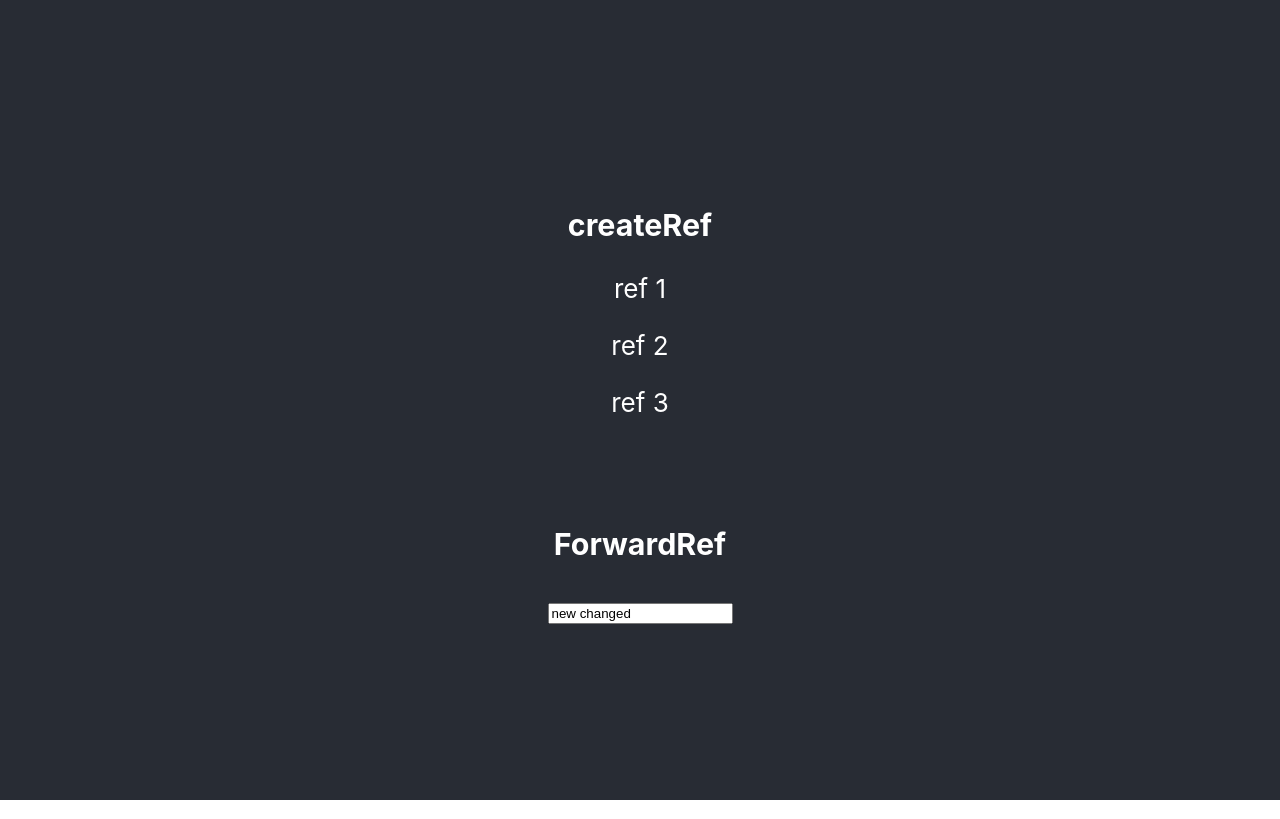
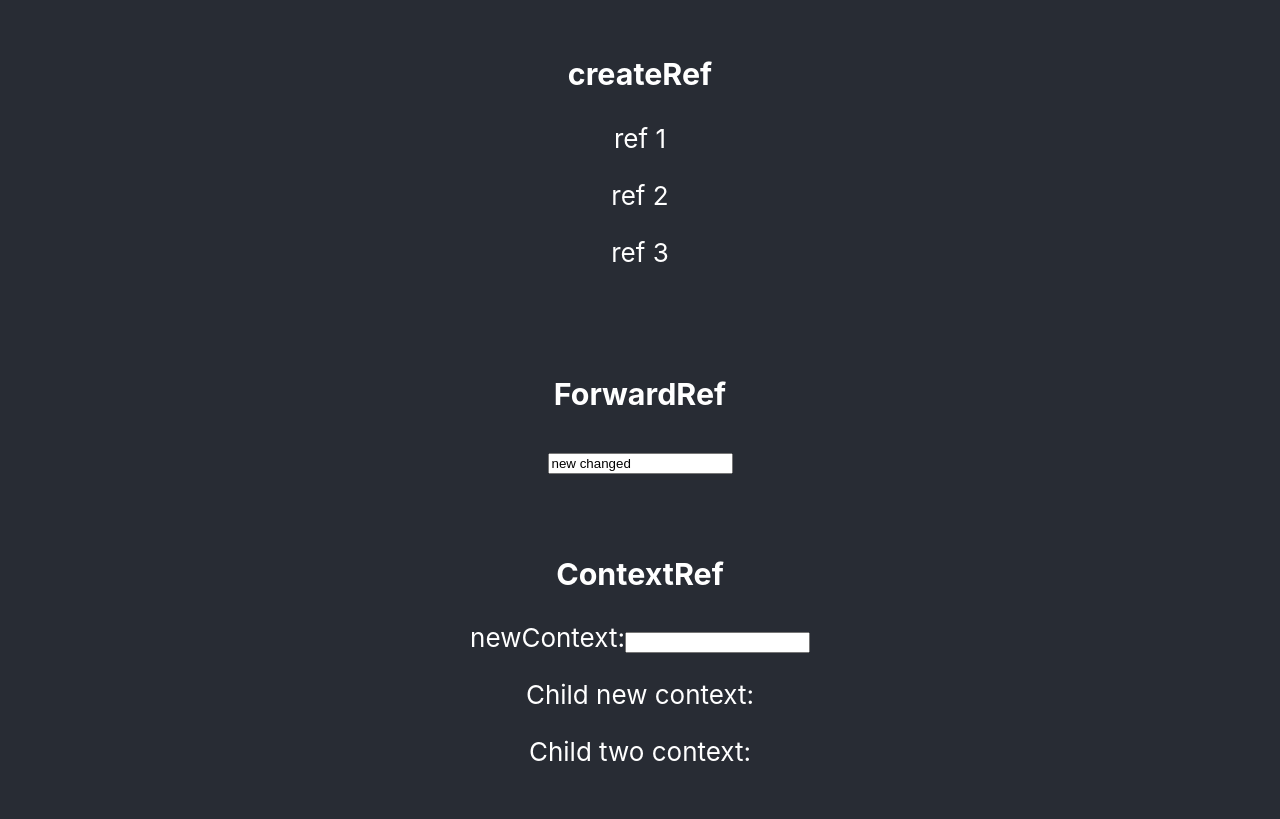
Before and after one commit to YanPanMichael/react-source-demo, a React app: page / in a window 1280 px wide. Built offline with nearby package versions, Linux system fonts and the light colour scheme.

Commit message:
React.createRef() Provider Consumer

```diff
--- a/src/App.js
+++ b/src/App.js
@@ -1,6 +1,7 @@
 import React, { Component } from 'react';
 import RefDemo from './demos/ref/index';
 import ComponentDemo from './demos/forward-ref/index';
+import ContextDemo from './demos/context/index';
 import './App.css';
 
 class App extends Component {
@@ -17,6 +18,11 @@ class App extends Component {
             <h3>ForwardRef</h3>
             <ComponentDemo />
           </p>
+
+          <p>
+            <h3>ContextRef</h3>
+            <ContextDemo />
+          </p>
         </header>
       </div>
     );
--- /dev/null
+++ b/src/demos/context/index.js
@@ -0,0 +1,43 @@
+import React, { Component } from "react";
+import PropTypes from "prop-types";
+
+const { Provider, Consumer } = React.createContext("default");
+
+class Parent extends Component {
+  state = {
+    newContext: ""
+  };
+
+  render() {
+    return (
+      <>
+        <label>newContext:</label>
+        <input
+          type="text"
+          value={this.state.newContext}
+          onChange={input => this.setState({ newContext: input.target.value })}
+        />
+        <Provider value={this.state.newContext}>{this.props.children}</Provider>
+      </>
+    );
+  }
+}
+
+const Child = props => (
+  <Consumer>{value => <p>Child new context: {value}</p>}</Consumer>
+);
+
+const Child2 = props => (
+  <Consumer>{value => <p>Child two context: {value}</p>}</Consumer>
+);
+
+Parent.propTypes = {};
+
+export default () => (
+  <Parent>
+    <div>
+      <Child />
+      <Child2 />
+    </div>
+  </Parent>
+);
```
